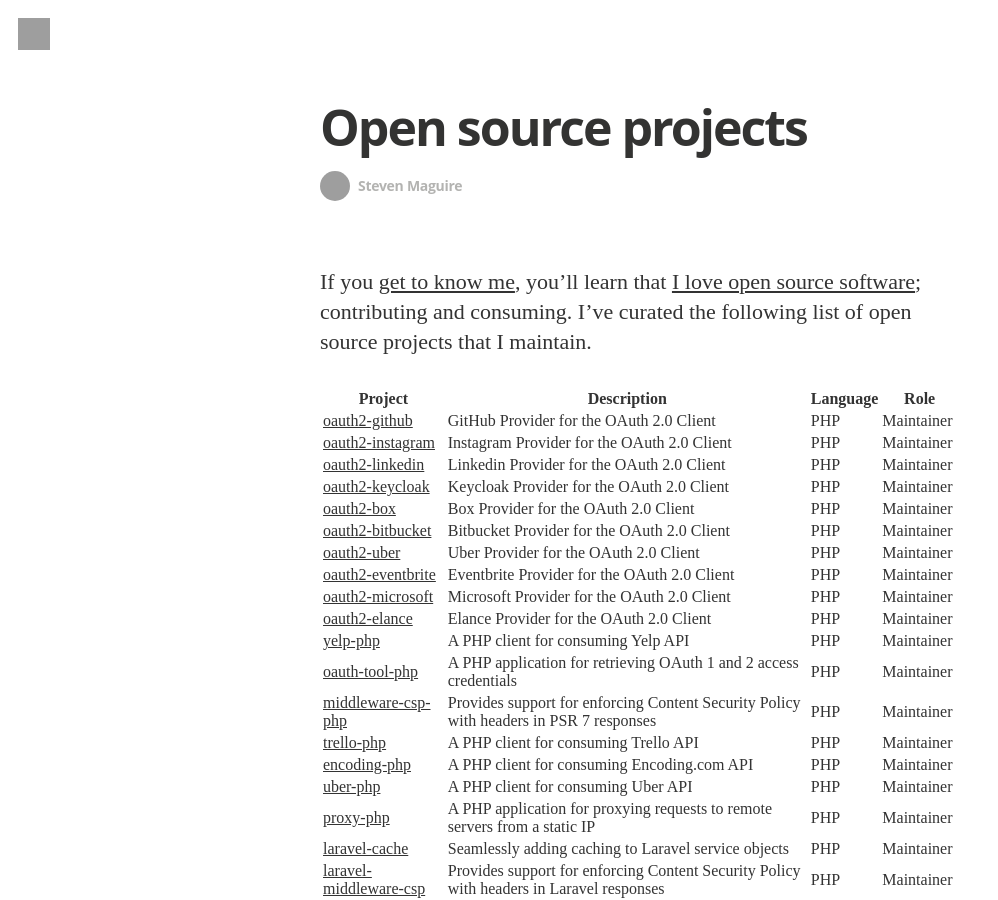
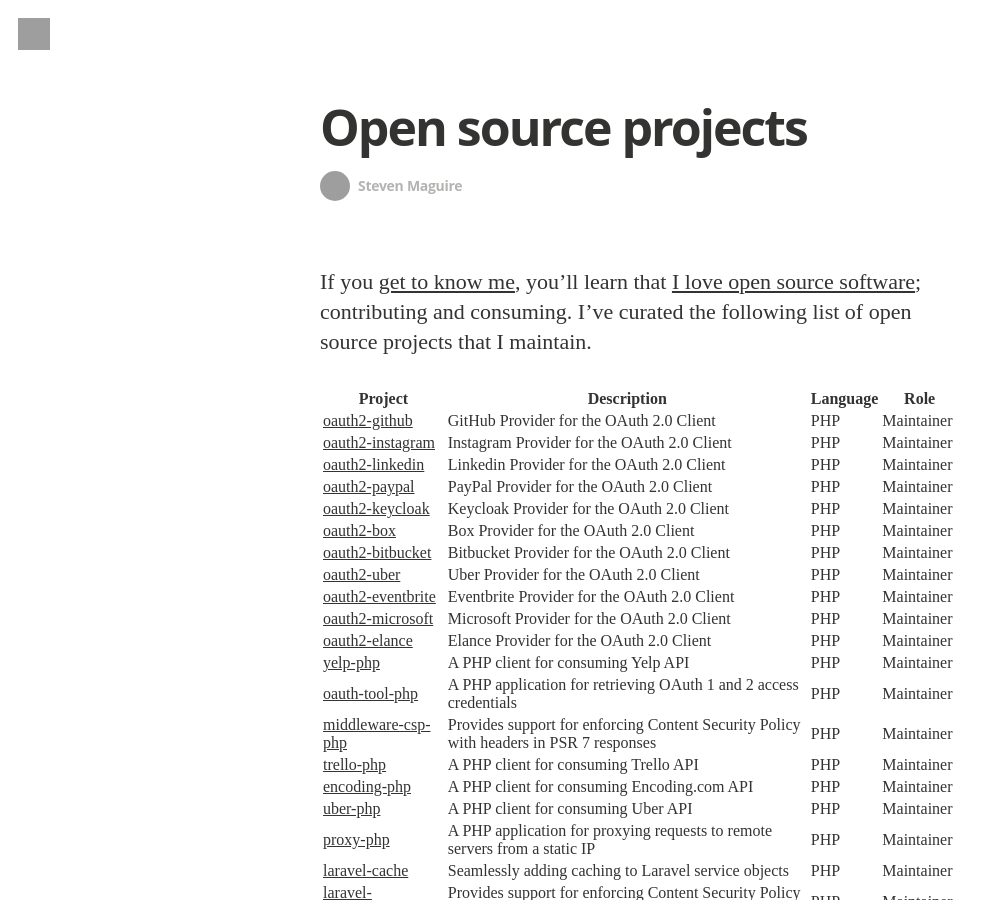
Before and after one commit to stevenmaguire/stevenmaguire.github.io, a Jekyll site: the page built from open-source.md, in a window 1280 px wide and 900 px high. Shown: the whole window, without its empty margins (0-998 px from the left). Built offline with Jekyll 4.4.1, drawn with Linux system fonts in a browser that asks for light colours; nearby versions of some CDN libraries; some web fonts are replaced; Markdown is read by kramdown in place of the engine named in the settings; grey boxes are pictures that could not be loaded.

Commit message:
Update open-source.md

```diff
--- a/open-source.md
+++ b/open-source.md
@@ -13,6 +13,7 @@
 [oauth2-github](https://github.com/thephpleague/oauth2-github) | GitHub Provider for the OAuth 2.0 Client | PHP | Maintainer
 [oauth2-instagram](https://github.com/thephpleague/oauth2-instagram) | Instagram Provider for the OAuth 2.0 Client | PHP | Maintainer
 [oauth2-linkedin](https://github.com/thephpleague/oauth2-linkedin) | Linkedin Provider for the OAuth 2.0 Client | PHP | Maintainer
+[oauth2-paypal](https://github.com/stevenmaguire/oauth2-paypal) | PayPal Provider for the OAuth 2.0 Client | PHP | Maintainer
 [oauth2-keycloak](https://github.com/stevenmaguire/oauth2-keycloak) | Keycloak Provider for the OAuth 2.0 Client | PHP | Maintainer
 [oauth2-box](https://github.com/stevenmaguire/oauth2-box) | Box Provider for the OAuth 2.0 Client | PHP | Maintainer
 [oauth2-bitbucket](https://github.com/stevenmaguire/oauth2-bitbucket) | Bitbucket Provider for the OAuth 2.0 Client | PHP | Maintainer
```
